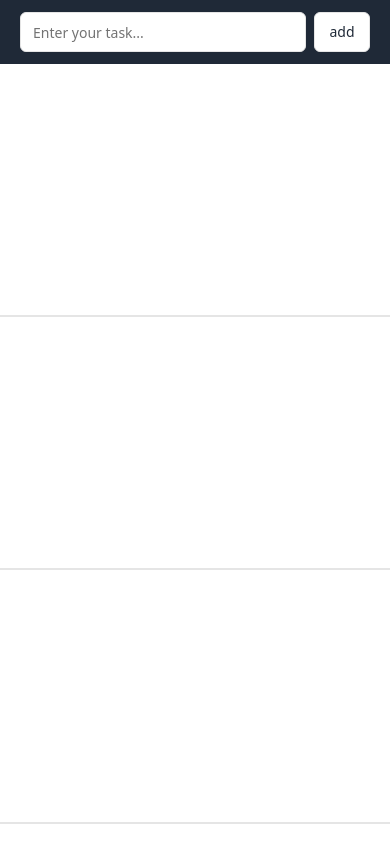
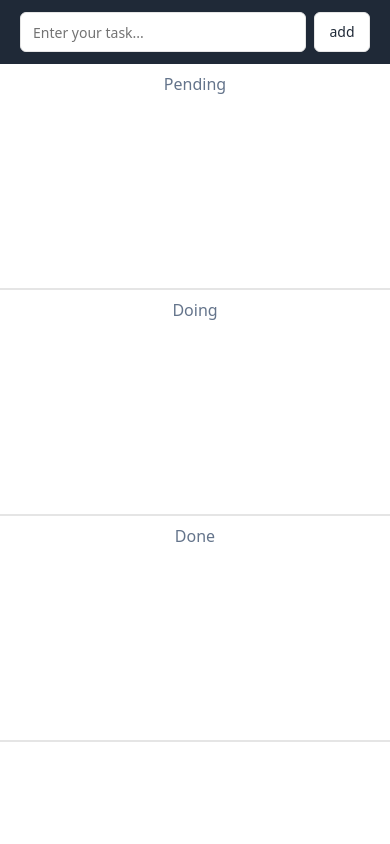
Before and after one commit to carlosEduardDev/KanBan-List, a React (Vite) app: page / in a window 390 px wide. Built offline with nearby package versions, Linux system fonts and the light colour scheme.

Commit message:
refactor(feats)updates

```diff
--- a/src/components/Section.tsx
+++ b/src/components/Section.tsx
@@ -16,8 +16,12 @@ const SectionTasks = ({ color, handleDrop, tasks, id, setTasks }: ISection) => {
   };
 
   return (
+    <>
+      <h1 className="text-center text-slate-500 text-base mt-2">
+        {id === "todo" ? "Pending" : id.replace("d", "D")}
+      </h1>
       <div
-      className="overflow-auto sm:block grid grid-cols-2 gap-1 py-5 px-2 min-h-[30vh] max-h-[30vh] sm:max-h-[83vh] sm:min-h-[83vh] text-center sm:border-r-2 border-b-2 borde-slate-300"
+        className="overflow-auto sm:block grid grid-cols-2 gap-1 py-5 px-2 min-h-[23vh] max-h-[23vh] sm:max-h-[83vh] sm:min-h-[83vh] text-center sm:border-r-2 border-b-2 borde-slate-300"
         id={id}
         onDrop={(e) => handleDrop(e)}
         onDragOver={(e: React.DragEvent) => e.preventDefault()}
@@ -41,6 +45,7 @@ const SectionTasks = ({ color, handleDrop, tasks, id, setTasks }: ISection) => {
           </div>
         ))}
       </div>
+    </>
   );
 };
 
```
Lines whose indentation alone changed are shown as unchanged.
